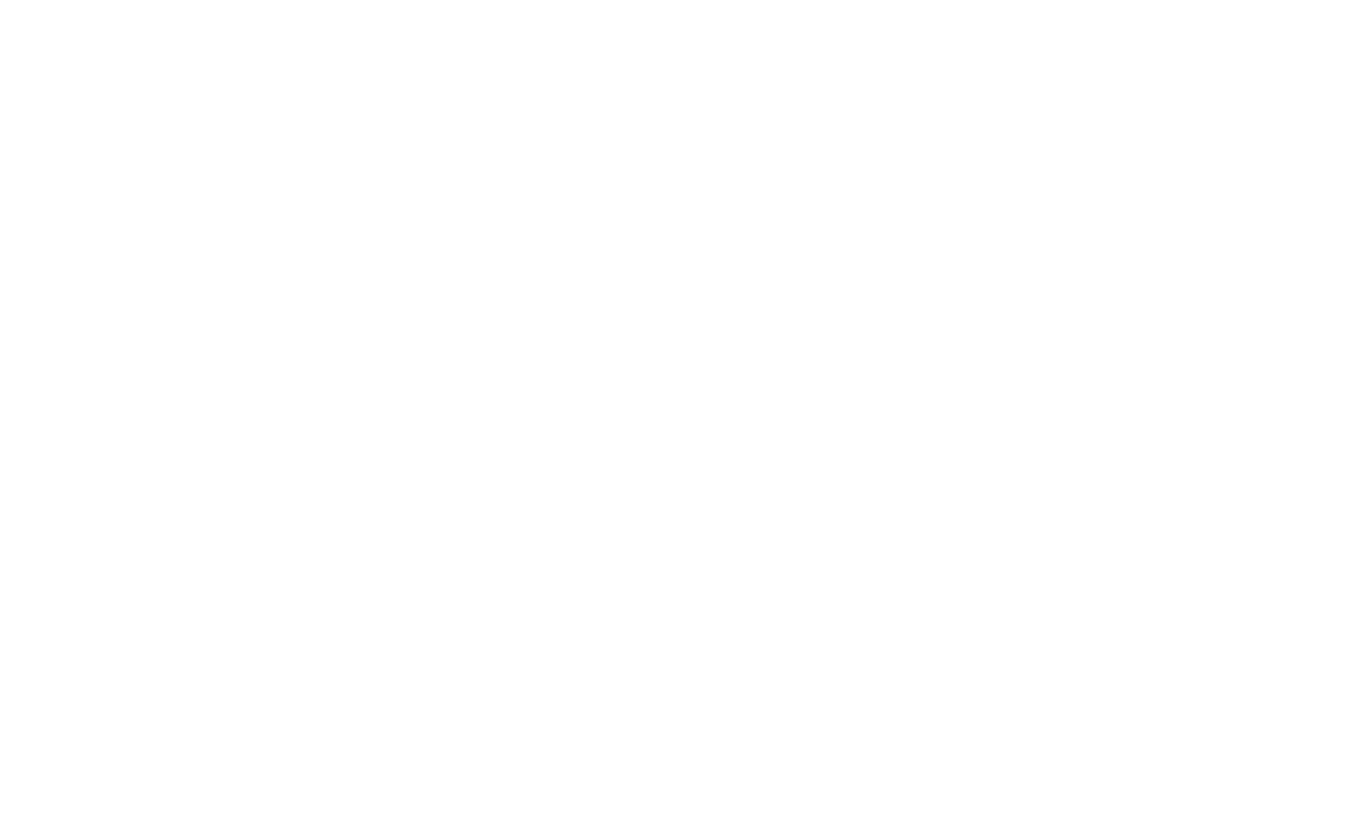
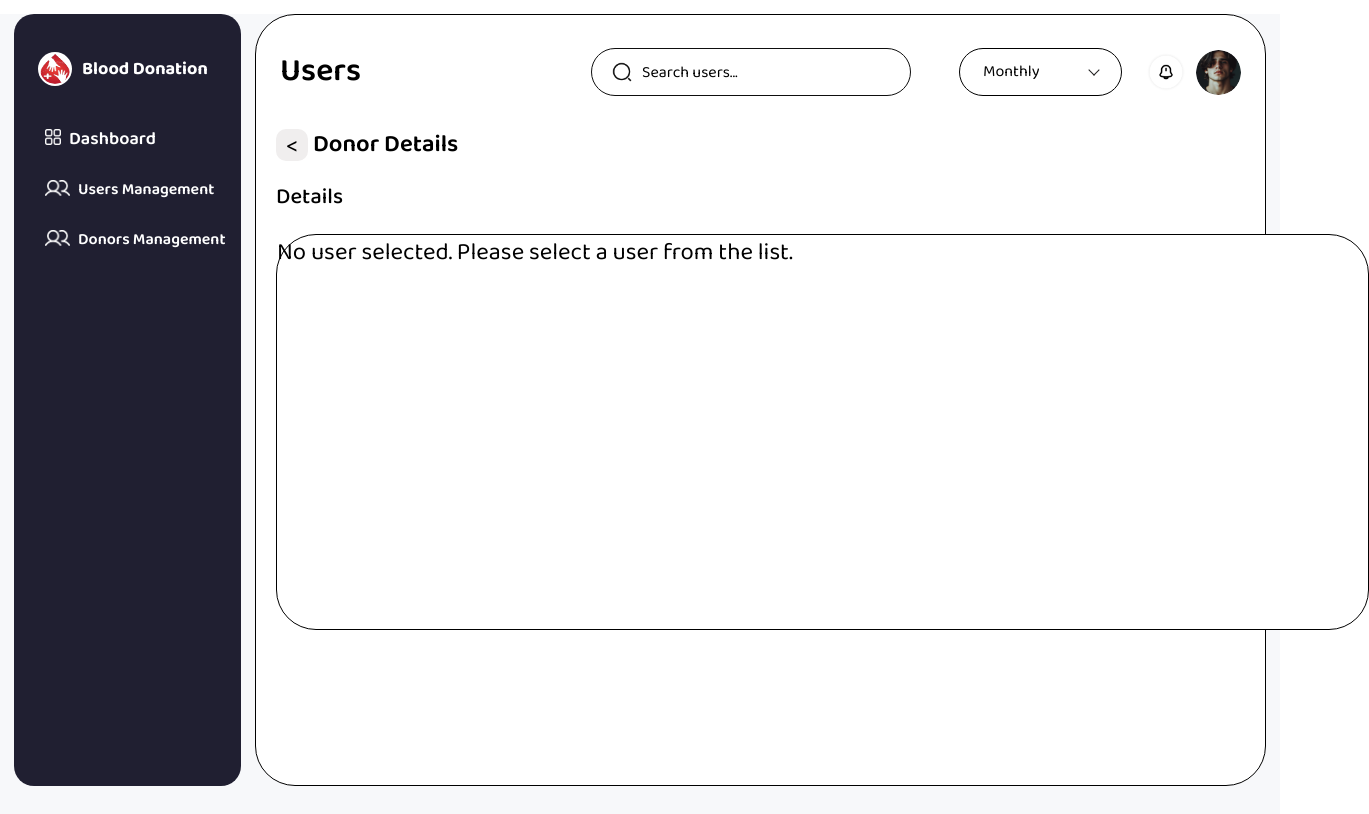
Before and after one commit to Ishaq-web/Blood_Donation_System, a React (Vite) app: page /profile in a window 1280 px wide. Before the commit this address had no page. Shown: the whole page, 1369 px wide, since content can reach past the window. Built offline with nearby package versions, Linux system fonts and the light colour scheme.

Commit message:
Code Updated

```diff
--- a/src/components/usercards/UserList.jsx
+++ b/src/components/usercards/UserList.jsx
@@ -1,8 +1,10 @@
 import "./UserList.css";
 import eyeicon from "../../assets/eyeicon.png";
 import deleteicon from "../../assets/deleteicon.png";
+import { useNavigate } from "react-router-dom";
 
 function UserList() {
+  const navigate = useNavigate();
   const User_list = [
     {
       id: 1,
@@ -120,7 +122,13 @@
                 <span>{user.joined}</span>
                 <span>{user.status}</span>
                 <span className="Action-2">
-                  <img src={eyeicon} alt="" className="eye-icon" />
+                  <img
+                    src={eyeicon}
+                    alt=""
+                    className="eye-icon"
+                    onClick={() => navigate("/profile", { state: { user } })}
+                    style={{ cursor: "pointer" }}
+                  />
                   <img src={deleteicon} alt="" className="delete-icon" />
                 </span>
               </div>
--- /dev/null
+++ b/src/pages/profile/Profile.css
@@ -0,0 +1,122 @@
+
+
+.profile-content-frame {
+  width: 250px;
+  height: 32px;
+  padding: 10px 20px;
+  display: flex;
+  align-items: center;
+  gap: 5px;
+}
+.left-arrow-btn {
+  width: 32px;
+  height: 32px;
+  /* border: 1px solid rgb(173, 173, 173); */
+  background-color: #f0eeee;
+  border-radius: 10px;
+  font-size: 20px;
+}
+
+.profile-content-title {
+  font-size: 24px;
+  font-weight: 600;
+  font-family: "baloo 2";
+  letter-spacing: 0;
+  line-height: 120%;
+}
+
+.profile-content-heading {
+  font-size: 22px;
+  font-weight: 500;
+  font-family: "baloo 2";
+  margin: 20px 20px;
+}
+
+/* profile card  */
+.profile-content-card {
+  width: 1093px;
+  height: 396px;
+  margin: 20px;
+  border: 1px solid black;
+  border-radius: 40px;
+  background-color: #ffffff;
+}
+
+
+.profile-card-frame {
+  display: flex;
+  align-items: center;
+  gap: 10px;
+  padding: 25px 25px;
+}
+
+.profile-card-frame > img {
+  width: 64px;
+  height: 64px;
+}
+
+.profile-card-frame-data {
+  display: flex;
+  flex-direction: column;
+}
+.profile-card-frame-data > span {
+  font-size: 18px;
+  font-weight: 500;
+  font-family: "baloo 2";
+}
+
+
+.profile-card-user-status {
+  width: 236px;
+  height: 36px;
+  display: flex;
+  align-items: center;
+  gap: 12px;
+  margin-left: 30px;
+}
+.profile-card-btn {
+  width: 112px;
+  height: 36px;
+  border: 1px solid black;
+  border-radius: 99px;
+  font-family: "baloo 2";
+}
+.btn1-color {
+  background-color: #2D28C6;
+  color: white;
+}
+.btn2-color {
+  background-color: #C62828;
+  color: white;
+}
+
+.line-tag {
+  margin: 20px;
+}
+
+.profile-card-data {
+  display: grid;
+  grid-template-columns: repeat(4, 1fr);
+  column-gap: 20px;
+  row-gap: 30px;
+  width: 100%;
+  margin: 50px;
+}
+
+.profile-data-item {
+  display: flex;
+  flex-direction: column;
+  gap: 8px;
+}
+
+.profile-data-label {
+  font-size: 16px;
+  font-weight: 600;
+  color: #777777;
+}
+
+.profile-data-value {
+  font-size: 18px;
+  font-weight: 500;
+  color: #201f31;
+}
--- /dev/null
+++ b/src/pages/profile/Profile.jsx
@@ -0,0 +1,203 @@
+import Sidebar from "../../components/sidebar/Sidebar";
+import profile from "../../assets/profile.png";
+import wadget from "../../assets/wadget.png";
+import search from "../../assets/searchicon.png";
+import "./Profile.css";
+// import UserDropDown from "../../components/usercards/UserDropDown";
+
+import { useState, useRef, useEffect } from "react";
+import { useNavigate, useLocation } from "react-router-dom";
+
+function Profile() {
+  const [selected, setSelected] = useState("Monthly");
+  const [isOpen, setIsOpen] = useState(false);
+
+  const navigate = useNavigate();
+  const location = useLocation();
+  const user = location.state?.user;
+
+  const dropdownRef = useRef(null);
+
+  const options = ["Monthly", "Yearly", "Weekly"];
+
+  useEffect(() => {
+    function handleClickOutside(event) {
+      if (dropdownRef.current && !dropdownRef.current.contains(event.target)) {
+        setIsOpen(false);
+      }
+    }
+
+    document.addEventListener("mousedown", handleClickOutside);
+
+    return () => {
+      document.removeEventListener("mousedown", handleClickOutside);
+    };
+  }, []);
+  return (
+    <>
+      <div className="users-management">
+        <Sidebar />
+
+        <section>
+          <div className="users-management-content">
+            <div className="users-management-content-header">
+              <h1 className="users-management-content-title">Users</h1>
+
+              <div className="users-management-content-search">
+                <div className="users-management-content-search-input-wrapper">
+                  <img
+                    src={search}
+                    alt="Search"
+                    className="header-search-icon"
+                  />
+                  <input
+                    type="text"
+                    placeholder="Search users..."
+                    className="users-management-content-search-input"
+                  />
+                </div>
+
+                {/* drop down  */}
+                <div
+                  className="users-management-content-drop-down"
+                  ref={dropdownRef}
+                >
+                  <button
+                    type="button"
+                    className="users-management-content-dropdown-select"
+                    onClick={() => setIsOpen(!isOpen)}
+                    aria-expanded={isOpen}
+                  >
+                    <span>{selected}</span>
+
+                    <span
+                      className={`dropdown-arrow ${isOpen ? "rotate" : ""}`}
+                    />
+                  </button>
+
+                  {isOpen && (
+                    <div className="custom-dropdown-options">
+                      {options.map((option) => (
+                        <button
+                          type="button"
+                          key={option}
+                          className={`custom-dropdown-option ${
+                            selected === option ? "selected" : ""
+                          }`}
+                          onClick={() => {
+                            setSelected(option);
+                            setIsOpen(false);
+                          }}
+                        >
+                          {option}
+                        </button>
+                      ))}
+                    </div>
+                  )}
+                </div>
+              </div>
+
+              <div>
+                <img src={wadget} alt="" className="users-badge-icon" />
+
+                <img
+                  src={profile}
+                  alt=""
+                  onClick={() => navigate("/profile")}
+                  style={{ cursor: "pointer" }}
+                />
+              </div>
+            </div>
+          </div>
+
+          {/* profile content section */}
+
+          <div>
+            <div className="profile-content-frame">
+              <button
+                onClick={() => navigate("/users")}
+                className="left-arrow-btn"
+              >
+                &lt;
+              </button>
+              <span className="profile-content-title">Donor Details</span>
+            </div>
+
+            <h1 className="profile-content-heading">Details</h1>
+
+            <div className="profile-content-card">
+              {user ? (
+                <>
+                  <div>
+                    <div className="profile-card-frame">
+                      <img src={profile} alt="" />
+                      <div className="profile-card-frame-data">
+                        <span>{user.name}</span>
+                        <span>+92 344-5093789</span>
+                      </div>
+                    </div>
+                    <div className="profile-card-user-status">
+                      <button className="profile-card-btn btn1-color">
+                        Blocked
+                      </button>
+                      <button className="profile-card-btn btn2-color">
+                        Delete User
+                      </button>
+                    </div>
+                    <hr className="line-tag" />
+
+                    <div className="profile-card-data">
+                      <div className="profile-data-item">
+                        <span className="profile-data-label">ID:</span>
+                        <span className="profile-data-value">{user.id}</span>
+                      </div>
+
+                      <div className="profile-data-item">
+                        <span className="profile-data-label">Location:</span>
+                        <span className="profile-data-value">
+                          {user.location}
+                        </span>
+                      </div>
+
+                      <div className="profile-data-item">
+                        <span className="profile-data-label">Joined Date:</span>
+                        <span className="profile-data-value">
+                          {user.joined}
+                        </span>
+                      </div>
+
+                      <div className="profile-data-item">
+                        <span className="profile-data-label">Blood Group:</span>
+                        <span className="profile-data-value">
+                          {user.blood_group}
+                        </span>
+                      </div>
+
+                      <div className="profile-data-item">
+                        <span className="profile-data-label">Verified:</span>
+                        <span className="profile-data-value">
+                          {user.verified}
+                        </span>
+                      </div>
+
+                      <div className="profile-data-item">
+                        <span className="profile-data-label">Status:</span>
+                        <span className="profile-data-value">
+                          {user.status}
+                        </span>
+                      </div>
+                    </div>
+                  </div>
+                </>
+              ) : (
+                <p>No user selected. Please select a user from the list.</p>
+              )}
+            </div>
+          </div>
+        </section>
+      </div>
+    </>
+  );
+}
+
+export default Profile;
--- a/src/pages/users/Users.jsx
+++ b/src/pages/users/Users.jsx
@@ -32,7 +32,7 @@
   }, []);
   return (
     <>
-      <div className="users-management">
+      <div className="users-management ">
         <Sidebar />
 
         <section>
@@ -96,6 +96,7 @@
 
               <div>
                 <img src={wadget} alt="" className="users-badge-icon" />
+
                 <img src={profile} alt="" />
               </div>
             </div>
--- a/src/routes/AppRoutes.jsx
+++ b/src/routes/AppRoutes.jsx
@@ -2,6 +2,7 @@
 import DashboardLayout from "../layouts/DashboardLayout";
 import UserManagement from "../pages/users/Users";
 import DonorsManagement from "../pages/donors/Donors";
+import Profile from "../pages/profile/Profile";
 
 function AppRoutes() {
   return (
@@ -11,6 +12,7 @@
           <Route path="/" element={<DashboardLayout />} />
 
           <Route path="/Users" element={<UserManagement />} />
+          <Route path="/profile" element={<Profile />} />
           <Route path="/donors" element={<DonorsManagement />} />
           <Route path="/hospitals" element={<h1>hospitals</h1>} />
           <Route path="/setting" element={<h1>setting</h1>} />
```
